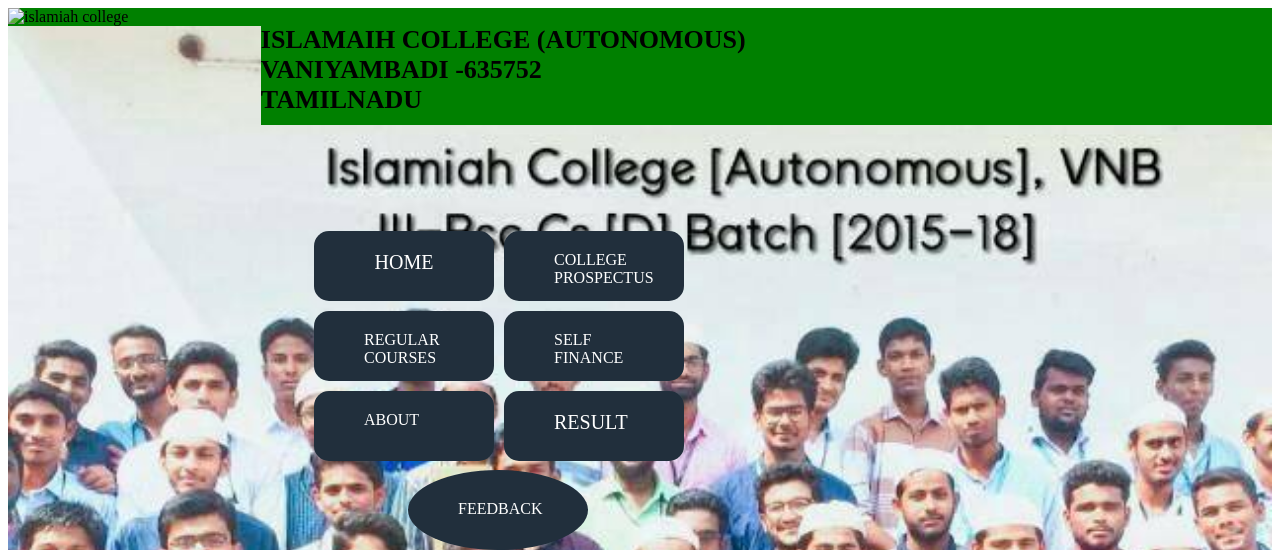
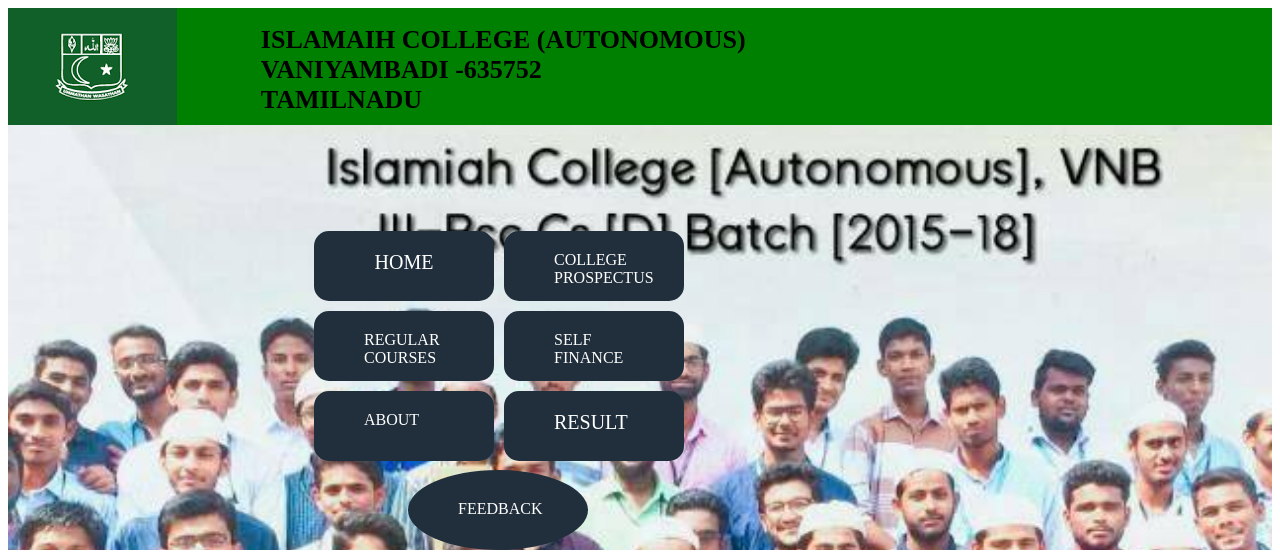
Before and after one commit to mohammedashkhan/islamiah-college, a plain HTML site: page index.html in a window 1280 px wide. Shown: the top 552 px of the page. Drawn offline with Linux system fonts and the light colour scheme; grey boxes are pictures that could not be loaded.

Commit message:
Update index.html

```diff
--- a/index.html
+++ b/index.html
@@ -6,7 +6,7 @@
 <body>
 
 <div class="pic">
-<img src="F:\Users\Aadil Taiba\Desktop\download.png"  alt="islamiah college" >
+<img src="picture\logo.png"  alt="islamiah college" >
 </div>
 
 <div class="h1">
```
